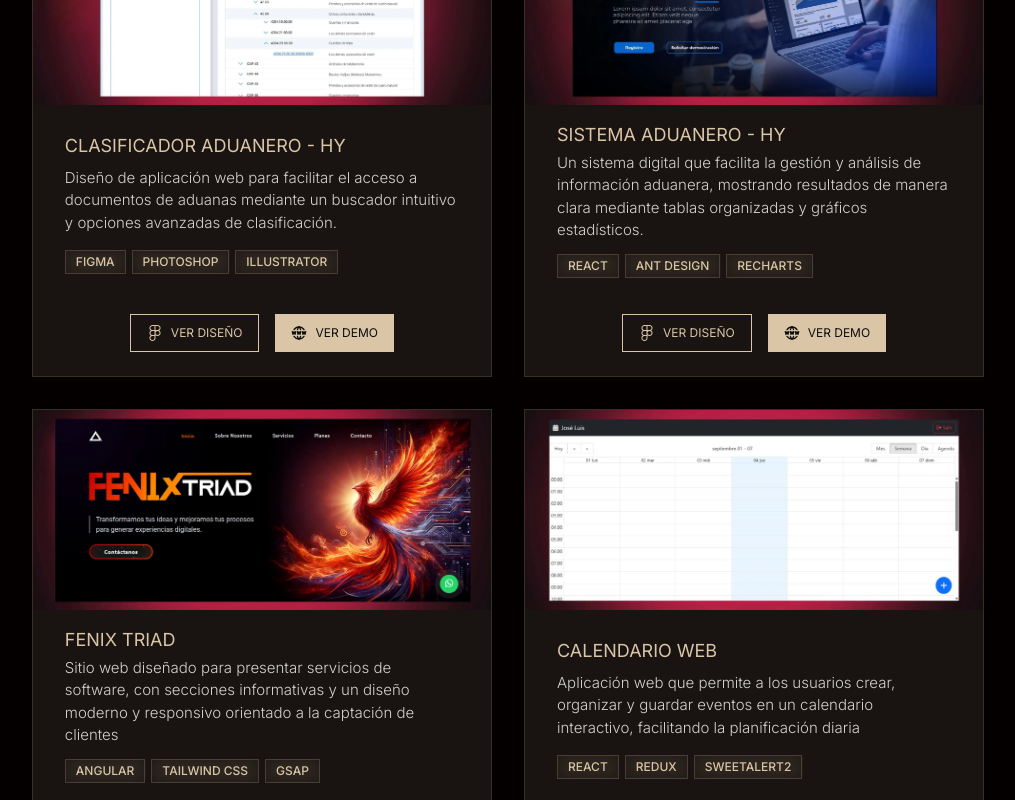
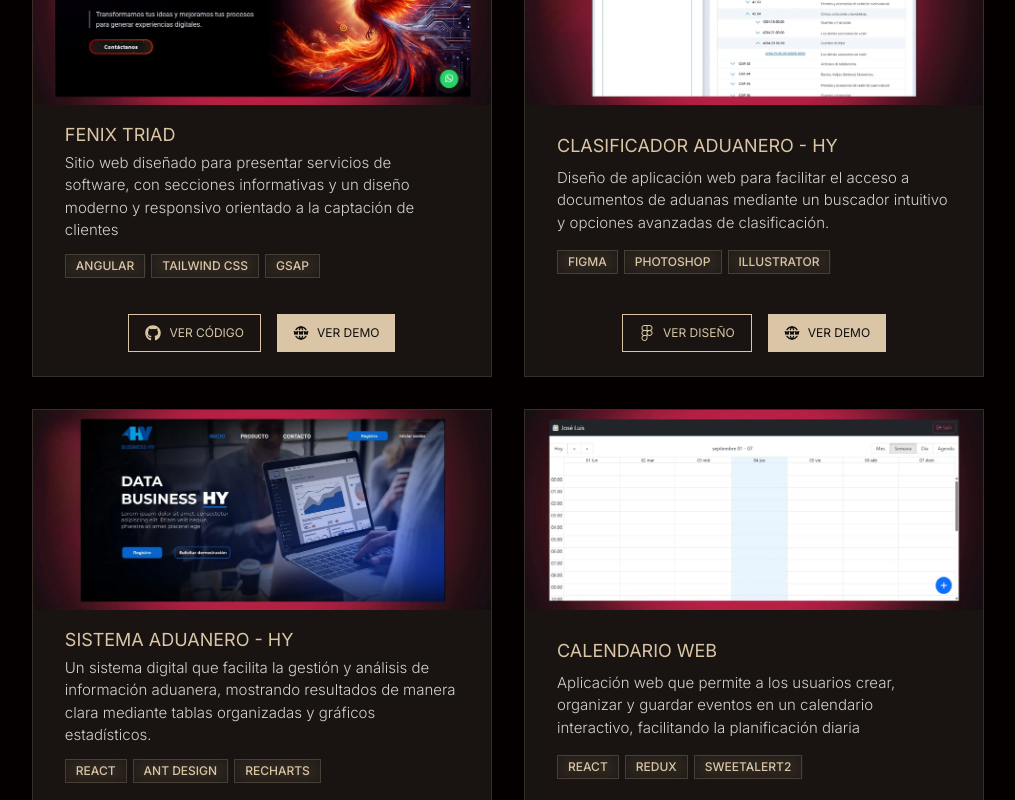
Before and after one commit to JoseLuisColcha/portfoliov2, a React (Vite) app: page / in a window 1280 px wide. Shown: the part 3720-4520 px from the top of the page, without its empty margins (132-1147 px from the left). Built offline with nearby package versions, Linux system fonts and the light colour scheme.

Commit message:
update fenixtriad project's url

```diff
--- a/src/components/ProjectCards.jsx
+++ b/src/components/ProjectCards.jsx
@@ -28,6 +28,15 @@ export const ProjectCards = () => {
       code_url: 'https://github.com/JoseLuisColcha/Poli-Huellas/',
     },
     {
+      title: 'FENIX TRIAD',
+      description:
+        'Sitio web diseñado para presentar servicios de software, con secciones informativas y un diseño moderno y responsivo orientado a la captación de clientes',
+      tags: ['ANGULAR', 'TAILWIND CSS', 'GSAP'],
+      img: '/images/software-services-project.webp',
+      demo_url: 'https://fe2024nix.github.io/NIX_PAGE/',
+      code_url: 'https://github.com/FE2024NIX/NIX_PAGE.git',
+    },
+    {
       title: 'CLASIFICADOR ADUANERO - HY',
       description:
         'Diseño de aplicación web para facilitar el acceso a documentos de aduanas mediante un buscador intuitivo y opciones avanzadas de clasificación.',
@@ -46,15 +55,6 @@ export const ProjectCards = () => {
       demo_url: 'https://aduanero.com.ec/',
       design_url:
         'https://www.figma.com/design/y1eiOZQNeP9KbHaGRk9KJm/DataBussinessV2?node-id=0-1&p=f&t=81Z42MALhGLDdegL-0',
-    },
-    {
-      title: 'FENIX TRIAD',
-      description:
-        'Sitio web diseñado para presentar servicios de software, con secciones informativas y un diseño moderno y responsivo orientado a la captación de clientes',
-      tags: ['ANGULAR', 'TAILWIND CSS', 'GSAP'],
-      img: '/images/software-services-project.webp',
-      demo_url: 'https://www.fenixtriad.com',
-      code_url: 'https://github.com/FE2024NIX/NIX_PAGE.git',
     },
     {
       title: 'CALENDARIO WEB',
```
